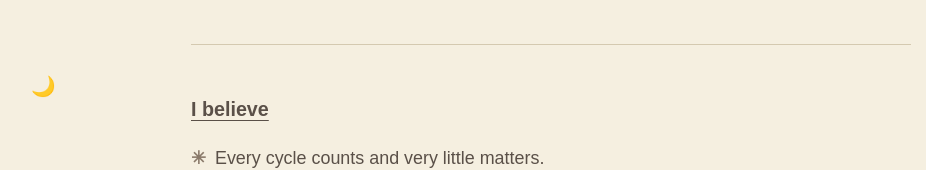
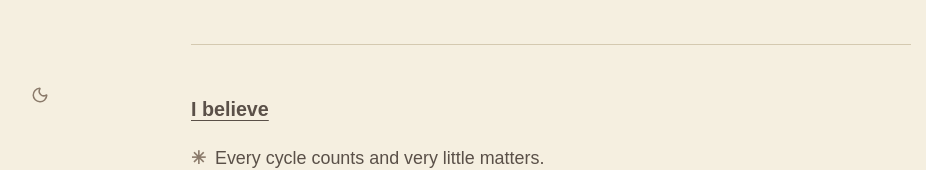
Before and after one commit to notsheesh/notsheesh.github.io, a React (Vite) app: page / in a window 1280 px wide. Shown: the part 624-794 px from the top of the page, without its empty margins (139-1065 px from the left). Built offline with nearby package versions, Linux system fonts and the light colour scheme.

Commit message:
use lucide sun/moon svg icons for dark mode toggle
Co-Authored-By: Claude Sonnet 4.6 <noreply@anthropic.com>

```diff
--- a/src/components/Sidebar.jsx
+++ b/src/components/Sidebar.jsx
@@ -100,7 +100,15 @@ export default function Sidebar() {
           }}
           title={dark ? 'Switch to light mode' : 'Switch to dark mode'}
         >
-          {dark ? '☀️' : '🌙'}
+          {dark ? (
+            <svg xmlns="http://www.w3.org/2000/svg" width="18" height="18" viewBox="0 0 24 24" fill="none" stroke="currentColor" strokeWidth="2" strokeLinecap="round" strokeLinejoin="round">
+              <circle cx="12" cy="12" r="4"/><path d="M12 2v2"/><path d="M12 20v2"/><path d="m4.93 4.93 1.41 1.41"/><path d="m17.66 17.66 1.41 1.41"/><path d="M2 12h2"/><path d="M20 12h2"/><path d="m6.34 17.66-1.41 1.41"/><path d="m19.07 4.93-1.41 1.41"/>
+            </svg>
+          ) : (
+            <svg xmlns="http://www.w3.org/2000/svg" width="18" height="18" viewBox="0 0 24 24" fill="none" stroke="currentColor" strokeWidth="2" strokeLinecap="round" strokeLinejoin="round">
+              <path d="M20.985 12.486a9 9 0 1 1-9.473-9.472c.405-.022.617.46.402.803a6 6 0 0 0 8.268 8.268c.344-.215.825-.004.803.401"/>
+            </svg>
+          )}
         </button>
       </nav>
     </>
```
